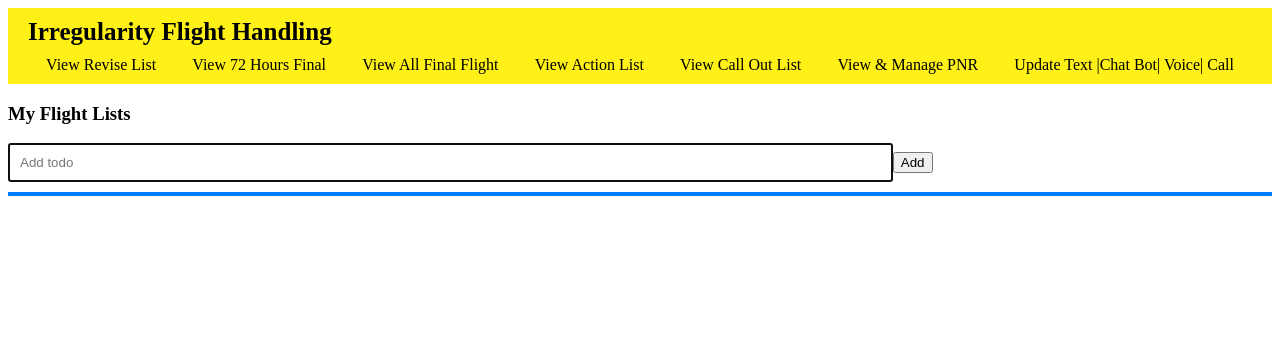
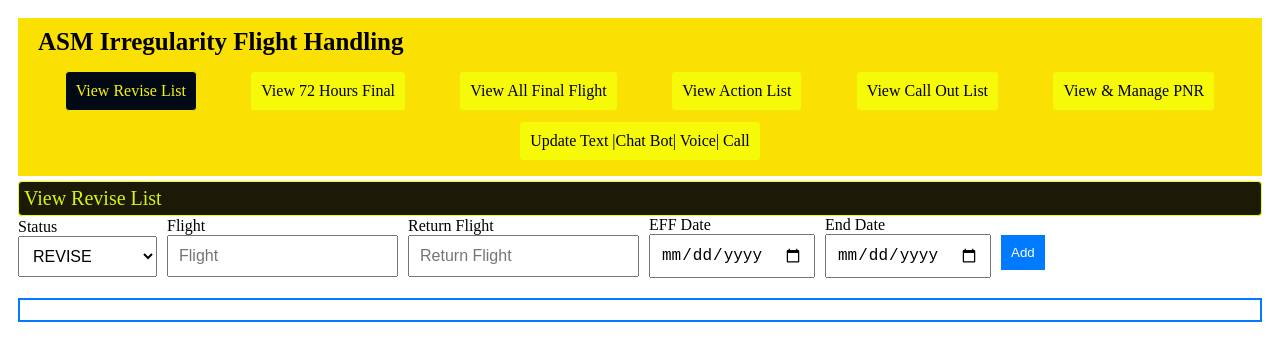
Before and after one commit to zzz17244/project-3, a React (Vite) app: page / in a window 1280 px wide. Shown: the top 360 px of the page. Built offline with nearby package versions, Linux system fonts and the light colour scheme.

Commit message:
version4

```diff
--- /dev/null
+++ b/src/Addtodo.css
@@ -0,0 +1,30 @@
+.add-todo-container {
+  display: flex;
+  flex-wrap: wrap;
+  gap: 10px;
+  align-items: center; /* Change from flex-start to center */
+}
+
+.input-group {
+  display: flex;
+  flex-direction: column;
+  margin-bottom: 10px;
+}
+
+.add-todo-input {
+  padding: 10px;
+  font-size: 16px;
+}
+
+.add-todo-button {
+  padding: 10px;
+  background-color: #007bff;
+  color: white;
+  border: none;
+  cursor: pointer;
+  height: fit-content; /* Ensure the button height fits the content */
+}
+
+.add-todo-button:hover {
+  background-color: #0056b3;
+}
--- a/src/Addtodo.jsx
+++ b/src/Addtodo.jsx
@@ -1,29 +1,78 @@
 import React, { useState } from 'react';
+import './Addtodo.css'; // Import the CSS file
 
 const Addtodo = ({ handleAddTodos }) => {
-  const [input, setInput] = useState("");
+  const [inputs, setInputs] = useState({
+    Status: "REVISE",
+    Flight: "",
+    Return_Flight: "",
+    EFF_Date: "",
+    End_Date: ""
+  });
+
+  const handleChange = (e) => {
+    const { name, value } = e.target;
+    setInputs((prevInputs) => ({
+      ...prevInputs,
+      [name]: value
+    }));
+  };
 
   const handleSubmit = (e) => {
     e.preventDefault();
-    if (!input) {
+    const { Status, Flight, Return_Flight, EFF_Date, End_Date } = inputs;
+    if (!Status || !Flight || !Return_Flight || !EFF_Date || !End_Date) {
       return;
     }
-    handleAddTodos(input);
-    setInput("");
+    handleAddTodos(inputs);
+    setInputs({
+      Status: "REVISE",
+      Flight: "",
+      Return_Flight: "",
+      EFF_Date: "",
+      End_Date: ""
+    });
   };
 
+  const inputConfig = [
+    { name: 'Flight', placeholder: 'Flight', type: 'text' },
+    { name: 'Return_Flight', placeholder: 'Return Flight', type: 'number' },
+    { name: 'EFF_Date', placeholder: 'EFF Date', type: 'date' },
+    { name: 'End_Date', placeholder: 'End Date', type: 'date' }
+  ];
+
   return (
-    <div>
-      <input
-        type="text"
-        placeholder="Add todo"
-        autoFocus
-        value={input}
-        onChange={(e) => setInput(e.target.value)}
-        style={{ width: '70%', padding: '10px', boxSizing: 'border-box' }}
-      />
-      <button onClick={handleSubmit}>Add</button>
-    </div>
+    <form className="add-todo-container" onSubmit={handleSubmit}>
+      <div className="input-group">
+        <label htmlFor="Status">Status</label>
+        <select
+          name="Status"
+          id="Status"
+          value={inputs.Status}
+          onChange={handleChange}
+          className="add-todo-input"
+        >
+          <option value="REVISE">REVISE</option>
+          <option value="ORIGINAL">ORIGINAL</option>
+          <option value="CANCELLED">CANCELLED</option>
+        </select>
+      </div>
+      {inputConfig.map((input) => (
+        <div key={input.name} className="input-group">
+          <label htmlFor={input.name}>{input.placeholder}</label>
+          <input
+            type={input.type}
+            name={input.name}
+            id={input.name}
+            placeholder={input.placeholder}
+            value={inputs[input.name]}
+            onChange={handleChange}
+            className="add-todo-input"
+          />
+        </div>
+      ))}
+      <button type="submit" className="add-todo-button">Add</button>
+    </form>
   );
 };
 
--- a/src/App.css
+++ b/src/App.css
@@ -0,0 +1,130 @@
+.app {
+  padding: 10px;
+}
+
+.navbar {
+  background: #FBE103;
+  padding: 10px 20px;
+}
+
+.navbar-title {
+  color: black;
+  margin-bottom: 10px;
+  font-size: 25px;
+  font-weight: bold;
+}
+
+.navbar-menu {
+  list-style-type: none;
+  margin: 0;
+  padding: 0;
+  display: flex;
+  flex-wrap: wrap;
+  justify-content: space-around;
+}
+
+.nav-item {
+  margin: 5px 10px;
+  padding: 10px;
+  background-color: #f6fa09;
+  border: 1px solid hsl(56, 91%, 50%);
+  border-radius: 4px;
+  cursor: pointer;
+  transition: background-color 0.3s ease;
+}
+
+.nav-item:hover {
+  background-color: #aff70a;
+  color: black;
+}
+
+.nav-item.active {
+  background-color: #010a14;
+  color: rgb(248, 244, 7)
+}
+
+.todos-container {
+  border: 2px solid #007BFF;
+  margin: 10px 0;
+  padding: 10px;
+  display: flex;
+  flex-direction: column;
+  gap: 10px;
+}
+
+.todo-item {
+  display: flex;
+  justify-content: space-between;
+  border: 1px solid #007BFF;
+  padding: 10px;
+  background-color: #F0F0F0;
+  flex-wrap: wrap;
+}
+
+.delete-button,
+.edit-button {
+  background-color: transparent;
+  border: none;
+  padding: 0;
+  margin-right: 10px;
+}
+
+.delete-button img,
+.edit-button img {
+  width: 20px;
+  height: 20px;
+}
+
+.edit-input-container {
+  display: flex;
+  flex-grow: 1;
+  align-items: center;
+  gap: 10px;
+}
+
+.edit-input {
+  flex-grow: 1;
+  padding: 5px;
+}
+
+.save-button {
+  padding: 5px 10px;
+}
+
+.todo-name {
+  flex-grow: 1;
+  display: flex;
+  align-items: center;
+}
+
+.tab-content {
+  margin-top: 5px;
+  padding: 5px;
+  border: 1px solid #eeff00;
+  border-radius: 4px;
+  background-color: hsla(60, 74%, 5%, 0.979);
+  color: #d4f70a;
+}
+
+.tab-content-text {
+  font-size: 20px; /* Adjust the font size here */
+  font-weight: 400;
+}
+
+.todo-details {
+  display: flex;
+  gap: 20px;
+  align-items: center;
+  flex-grow: 1;
+}
+
+.todo-detail {
+  display: flex;
+  align-items: center;
+}
+
+.button-container {
+  display: flex;
+  align-items: center;
+  margin-left: auto;
+}
--- a/src/App.jsx
+++ b/src/App.jsx
@@ -1,23 +1,24 @@
 import React, { useState } from 'react';
 import Addtodo from './Addtodo';
+import './App.css'; // Import the CSS file
 
 const App = () => {
   const [todos, setTodos] = useState([]);
   const [editTodoId, setEditTodoId] = useState(null);
-  const [editedTodoName, setEditedTodoName] = useState("");
+  const [editedTodo, setEditedTodo] = useState({ Status: "REVISE", Flight: "", Return_Flight: "", EFF_Date: "", End_Date: "" });
+  const [activeTab, setActiveTab] = useState('View Revise List');
 
   const handleAddTodo = (todo) => {
-    if (!todo) {
+    if (!todo.Status || !todo.Flight || !todo.Return_Flight || !todo.EFF_Date || !todo.End_Date) {
       return;
     }
 
     const newTodo = {
-      name: todo,
+      ...todo,
       id: todos.length + 1
     };
 
-    const newTodos = [...todos, newTodo];
-    setTodos(newTodos);
+    setTodos([...todos, newTodo]);
   };
 
   const handleDeleteTodo = (id) => {
@@ -25,63 +26,123 @@ const App = () => {
     setTodos(updatedTodos);
   };
 
-  const handleEditTodo = (id, name) => {
+  const handleEditTodo = (id, todo) => {
     setEditTodoId(id);
-    setEditedTodoName(name);
+    setEditedTodo(todo);
   };
 
   const handleSaveEditTodo = (id) => {
     const updatedTodos = todos.map(todo => {
       if (todo.id === id) {
-        return { ...todo, name: editedTodoName };
+        return { ...todo, ...editedTodo };
       }
       return todo;
     });
     setTodos(updatedTodos);
     setEditTodoId(null);
-    setEditedTodoName("");
+    setEditedTodo({ Status: "REVISE", Flight: "", Return_Flight: "", EFF_Date: "", End_Date: "" });
+  };
+
+  const formatDate = (date) => {
+    const options = { day: '2-digit', month: 'short' };
+    return new Date(date).toLocaleDateString('en-US', options).replace(/ /g, '-');
+  };
+
+  const renderTabContent = () => {
+    switch (activeTab) {
+      case 'View Revise List':
+        return <div className="tab-content-text">View Revise List</div>;
+      case 'View 72 Hours Final':
+        return <div className="tab-content-text">View 72 Hours Final</div>;
+      case 'View All Final Flight':
+        return <div className="tab-content-text">View All Final Flight</div>;
+      case 'View Action List':
+        return <div className="tab-content-text">View Action List</div>;
+      case 'View Call Out List':
+        return <div className="tab-content-text">View Call Out List</div>;
+      case 'View & Manage PNR':
+        return <div className="tab-content-text">View & Manage PNR</div>;
+      case 'Update Text |Chat Bot| Voice| Call':
+        return <div className="tab-content-text">Update Text |Chat Bot| Voice| Call</div>;
+      default:
+        return null;
+    }
   };
 
   return (
-    <div>
-      <nav style={{ background: '#FFF118', padding: '10px 20px' }}>
-        <div style={{ color: 'black', marginBottom: '10px', fontSize: '25px', fontWeight: 'bold' }}>
-          Irregularity Flight Handling
-        </div>
-        <ul style={{ listStyleType: 'none', margin: 0, padding: 0, display: 'flex', justifyContent: 'space-around' }}>
-          <li>View Revise List</li>
-          <li>View 72 Hours Final</li>
-          <li>View All Final Flight </li>
-          <li>View Action List</li>
-          <li>View Call Out List</li>
-          <li>View & Manage PNR</li>
-          <li>Update Text |Chat Bot| Voice| Call </li>
+    <div className="app">
+      <nav className="navbar">
+        <div className="navbar-title">ASM Irregularity Flight Handling</div>
+        <ul className="navbar-menu">
+          <li className={`nav-item ${activeTab === 'View Revise List' ? 'active' : ''}`} onClick={() => setActiveTab('View Revise List')}>View Revise List</li>
+          <li className={`nav-item ${activeTab === 'View 72 Hours Final' ? 'active' : ''}`} onClick={() => setActiveTab('View 72 Hours Final')}>View 72 Hours Final</li>
+          <li className={`nav-item ${activeTab === 'View All Final Flight' ? 'active' : ''}`} onClick={() => setActiveTab('View All Final Flight')}>View All Final Flight</li>
+          <li className={`nav-item ${activeTab === 'View Action List' ? 'active' : ''}`} onClick={() => setActiveTab('View Action List')}>View Action List</li>
+          <li className={`nav-item ${activeTab === 'View Call Out List' ? 'active' : ''}`} onClick={() => setActiveTab('View Call Out List')}>View Call Out List</li>
+          <li className={`nav-item ${activeTab === 'View & Manage PNR' ? 'active' : ''}`} onClick={() => setActiveTab('View & Manage PNR')}>View & Manage PNR</li>
+          <li className={`nav-item ${activeTab === 'Update Text |Chat Bot| Voice| Call' ? 'active' : ''}`} onClick={() => setActiveTab('Update Text |Chat Bot| Voice| Call')}>Update Text |Chat Bot| Voice| Call</li>
         </ul>
       </nav>
-      <h3>My Flight Lists</h3>
-
+      <div className="tab-content">
+        {renderTabContent()}
+      </div>
       <Addtodo handleAddTodos={handleAddTodo} />
-      <div style={{ border: '2px solid #007BFF', margin: '10px 0' }}> {/* Change the border color here */}
+      <div className="todos-container">
         {todos.map(todo => (
-          <div key={todo.id} style={{ display: 'flex', justifyContent: 'space-between', border: '1px solid #007BFF', padding: '10px', backgroundColor: '#F0F0F0' }}> {/* Changed border color and added background color */}
-            <button onClick={() => handleDeleteTodo(todo.id)} style={{ backgroundColor: 'orange', border: 'none', borderRadius: '4px', padding: '5px', marginRight: '10px' }}>
-              <img src="https://cdn-icons-png.flaticon.com/512/4778/4778354.png" alt="Recycle Bin" width="15" height="15" style={{ filter: 'brightness(0) invert(1)' }} />
-            </button>
-            <button onClick={() => handleEditTodo(todo.id, todo.name)} style={{ backgroundColor: 'blue', border: 'none', padding: '0', marginRight: '10px' }}>
-              <img src="https://w7.pngwing.com/pngs/766/581/png-transparent-computer-icons-editing-others.png" alt="Edit" width="20" height="20" />
-            </button>
-            {editTodoId === todo.id ? (
-              <div style={{ flexGrow: 1 }}>
+          <div key={todo.id} className="todo-item">
+            <div className="todo-details">
+              <div className="todo-detail"><strong>Status:</strong> {todo.Status}</div>
+              <div className="todo-detail"><strong>Flight:</strong> {todo.Flight}</div>
+              <div className="todo-detail"><strong>Return Flight:</strong> {todo.Return_Flight}</div>
+              <div className="todo-detail"><strong>EFF Date:</strong> {formatDate(todo.EFF_Date)}</div>
+              <div className="todo-detail"><strong>End Date:</strong> {formatDate(todo.End_Date)}</div>
+            </div>
+            <div className="button-container">
+              <button onClick={() => handleEditTodo(todo.id, todo)} className="edit-button">
+                <img src="https://w7.pngwing.com/pngs/766/581/png-transparent-computer-icons-editing-others.png" alt="Edit" className="icon" />
+              </button>
+              <button onClick={() => handleDeleteTodo(todo.id)} className="delete-button">
+                <img src="https://cdn-icons-png.flaticon.com/512/4778/4778354.png" alt="Recycle Bin" className="icon" />
+              </button>
+            </div>
+            {editTodoId === todo.id && (
+              <div className="edit-input-container">
+                <select
+                  name="Status"
+                  value={editedTodo.Status}
+                  onChange={(e) => setEditedTodo({ ...editedTodo, Status: e.target.value })}
+                  className="edit-input"
+                >
+                  <option value="REVISE">REVISE</option>
+                  <option value="ORIGINAL">ORIGINAL</option>
+                  <option value="CANCELLED">CANCELLED</option>
+                </select>
                 <input
                   type="text"
-                  value={editedTodoName}
-                  onChange={(e) => setEditedTodoName(e.target.value)}
-                  style={{ flexGrow: 1, marginRight: '10px' }}
+                  value={editedTodo.Flight}
+                  onChange={(e) => setEditedTodo({ ...editedTodo, Flight: e.target.value })}
+                  className="edit-input"
                 />
-                <button onClick={() => handleSaveEditTodo(todo.id)}>Save</button>
+                <input
+                  type="number"
+                  value={editedTodo.Return_Flight}
+                  onChange={(e) => setEditedTodo({ ...editedTodo, Return_Flight: e.target.value })}
+                  className="edit-input"
+                />
+                <input
+                  type="date"
+                  value={editedTodo.EFF_Date}
+                  onChange={(e) => setEditedTodo({ ...editedTodo, EFF_Date: e.target.value })}
+                  className="edit-input"
+                />
+                <input
+                  type="date"
+                  value={editedTodo.End_Date}
+                  onChange={(e) => setEditedTodo({ ...editedTodo, End_Date: e.target.value })}
+                  className="edit-input"
+                />
+                <button onClick={() => handleSaveEditTodo(todo.id)} className="save-button">Save</button>
               </div>
-            ) : (
-              <span style={{ flexGrow: 1 }}>{todo.name}</span>
             )}
           </div>
         ))}
```
